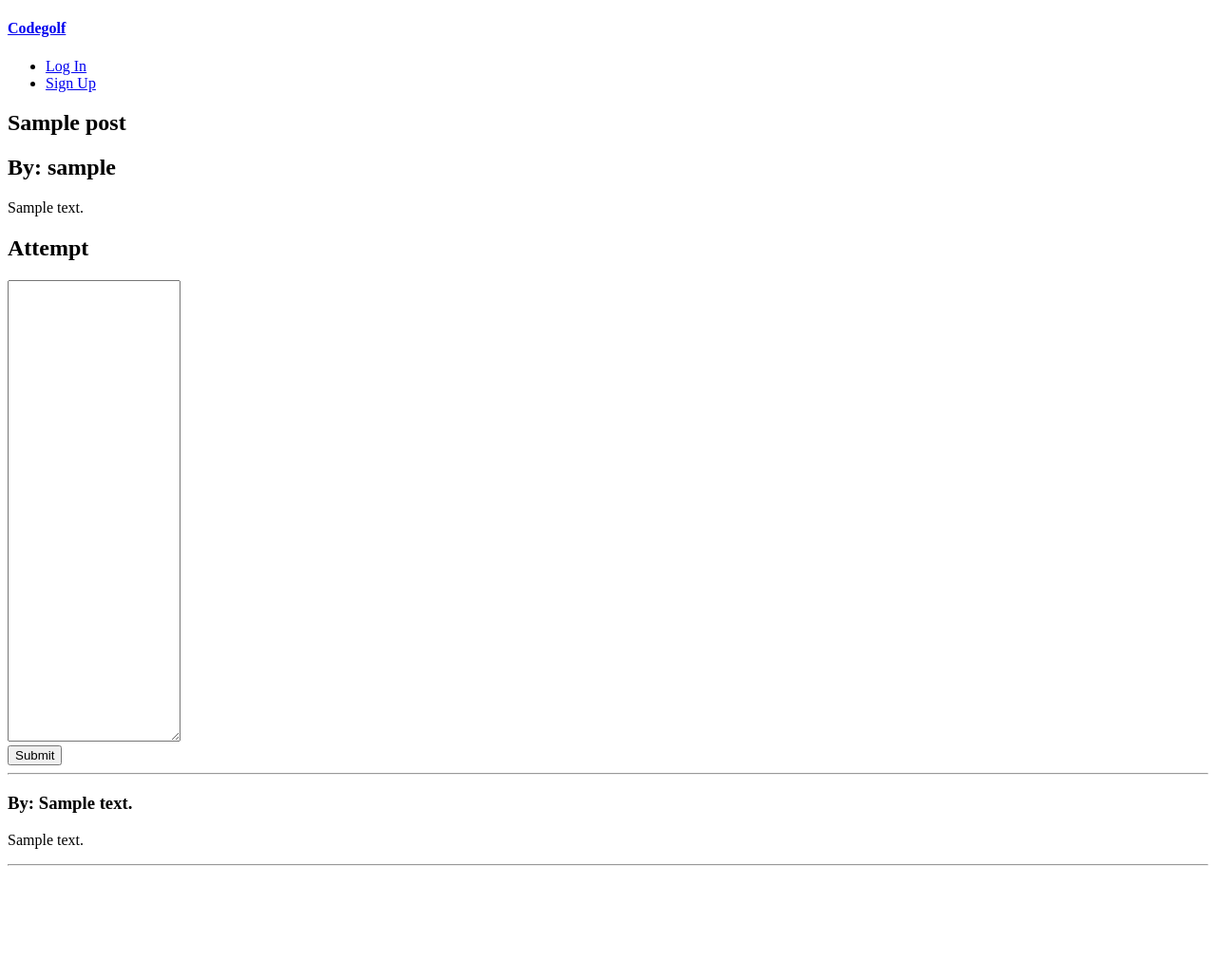
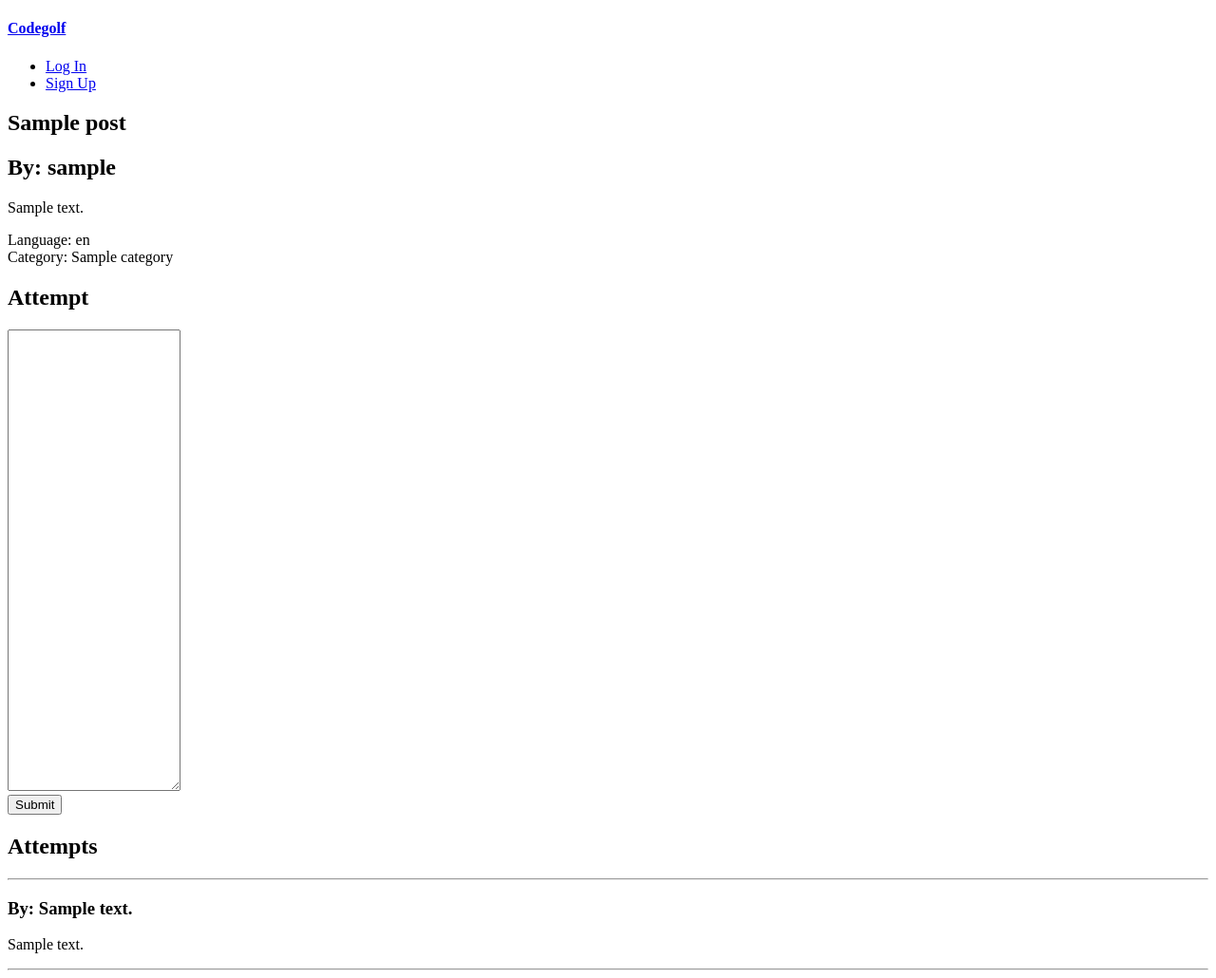
Before and after one commit to osmukkaHY/codegolf, a Flask app: template templates/single_post.html in a window 1280 px wide. Shown: the whole page at 95% size. Before the commit the page ends 912 px from the top, so only its background shows below. Run offline with Flask 3, Linux system fonts and the light colour scheme; the template is opened without the code that fills it: most values are stand-ins (such as "Sample title", 1, 10 or a date in 2020).

Commit message:
feat: add language and category to single_post.html

```diff
--- a/templates/single_post.html
+++ b/templates/single_post.html
@@ -11,6 +11,10 @@
   <p>
     {{ post.description }}
   </p>
+  <p>
+    Language: {{ language }} <br />
+    Category: {{ category }}
+  </p>
 
 
   {% if post.username != session.username %}
@@ -22,6 +26,7 @@
       <input type="hidden" name="csrf_token" value="{{ session.csrf_token }}" />
     </form>
   {% endif %}
+  <h2>Attempts</h2>
   <hr />
   {% for attempt in attempts %}
     <p>
```
